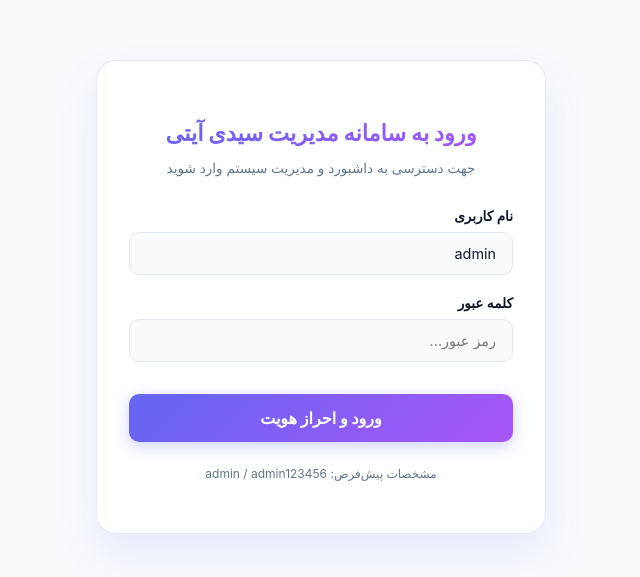
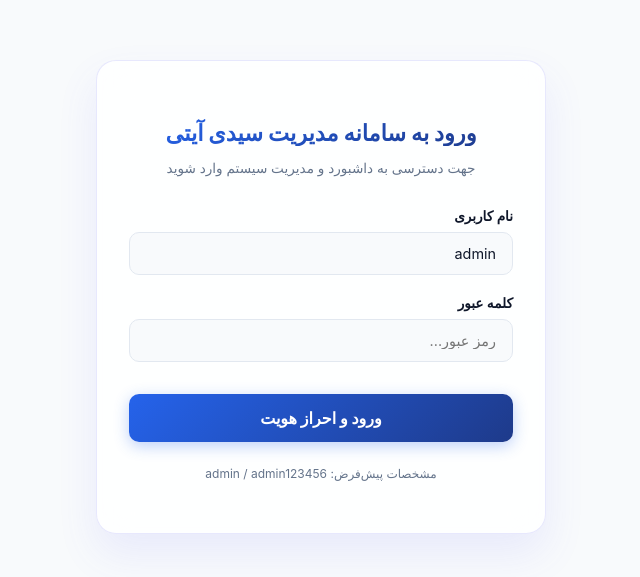
Before and after one commit to AlirezaMovahedi1/seyediit, a React (Vite) app in the folder frontend/: page / in a window 1280 px wide. Shown: the part 103-680 px from the top of the page, without its empty margins (418-1058 px from the left). Built offline with nearby package versions, Linux system fonts and the light colour scheme; a web font is replaced by a local one.

Commit message:
style: replace logo with SVG company logo and customize light mode theme with blue/white colors

```diff
--- a/frontend/src/App.tsx
+++ b/frontend/src/App.tsx
@@ -869,7 +869,18 @@ function App() {
       <aside className={`sidebar ${mobileSidebarOpen ? 'open' : ''}`}>
         <div className="sidebar-header">
           <div className="logo-icon">
-            <Send size={22} style={{ transform: 'rotate(180deg)' }} />
+            <svg viewBox="0 0 100 120" xmlns="http://www.w3.org/2000/svg" width="30" height="36">
+              {/* Top-Left Triangle */}
+              <polygon points="18,28 49,10 49,46" fill="#2563eb" />
+              {/* Top-Right Triangle */}
+              <polygon points="82,28 51,10 51,46" fill="#2563eb" />
+              {/* Middle Diagonal Parallelogram */}
+              <polygon points="18,30 82,67 82,93 18,56" fill="#1e3a8a" />
+              {/* Bottom-Left Triangle */}
+              <polygon points="18,94 49,112 49,76" fill="#2563eb" />
+              {/* Bottom-Right Triangle */}
+              <polygon points="82,95 51,113 51,77" fill="#2563eb" />
+            </svg>
           </div>
           <span className="logo-text">سیدی آی تی</span>
         </div>
--- a/frontend/src/index.css
+++ b/frontend/src/index.css
@@ -11,17 +11,17 @@
   --border-radius-full: 9999px;
 
   /* Light Theme Variables */
-  --primary: #6366f1;
-  --primary-hover: #4f46e5;
-  --primary-rgb: 99, 102, 241;
-  --secondary: #a855f7;
-  --secondary-hover: #9333ea;
+  --primary: #2563eb;
+  --primary-hover: #1d4ed8;
+  --primary-rgb: 37, 99, 235;
+  --secondary: #1e3a8a;
+  --secondary-hover: #172554;
   --bg-base: #f8fafc;
   --bg-surface: #ffffff;
   --bg-sidebar: #ffffff;
-  --bg-sidebar-active: #f1f5f9;
+  --bg-sidebar-active: #eff6ff;
   --border: #e2e8f0;
-  --border-focus: #cbd5e1;
+  --border-focus: #bfdbfe;
   --text-main: #0f172a;
   --text-muted: #64748b;
   --text-inverse: #ffffff;
@@ -32,7 +32,7 @@
   --shadow-lg: 0 10px 15px -3px rgba(0, 0, 0, 0.1), 0 4px 6px -4px rgba(0, 0, 0, 0.1);
 
   /* Status Colors (Light Theme) */
-  --status-new-bg: rgba(59, 130, 246, 0.1);
+  --status-new-bg: rgba(37, 99, 235, 0.1);
   --status-new-text: #2563eb;
 
   --status-progress-bg: rgba(245, 158, 11, 0.1);
@@ -56,7 +56,7 @@
   --priority-critical-text: #ef4444;
 
   /* Selection colors */
-  --selected-row-bg: rgba(99, 102, 241, 0.05);
+  --selected-row-bg: rgba(37, 99, 235, 0.05);
 }
 
 [data-theme="dark"] {
@@ -167,13 +167,9 @@ html, body {
 .logo-icon {
   width: 40px;
   height: 40px;
-  background: linear-gradient(135deg, var(--primary), var(--secondary));
-  border-radius: var(--border-radius-md);
   display: flex;
   align-items: center;
   justify-content: center;
-  color: white;
-  box-shadow: 0 4px 10px rgba(var(--primary-rgb), 0.3);
   flex-shrink: 0;
 }
 
```
